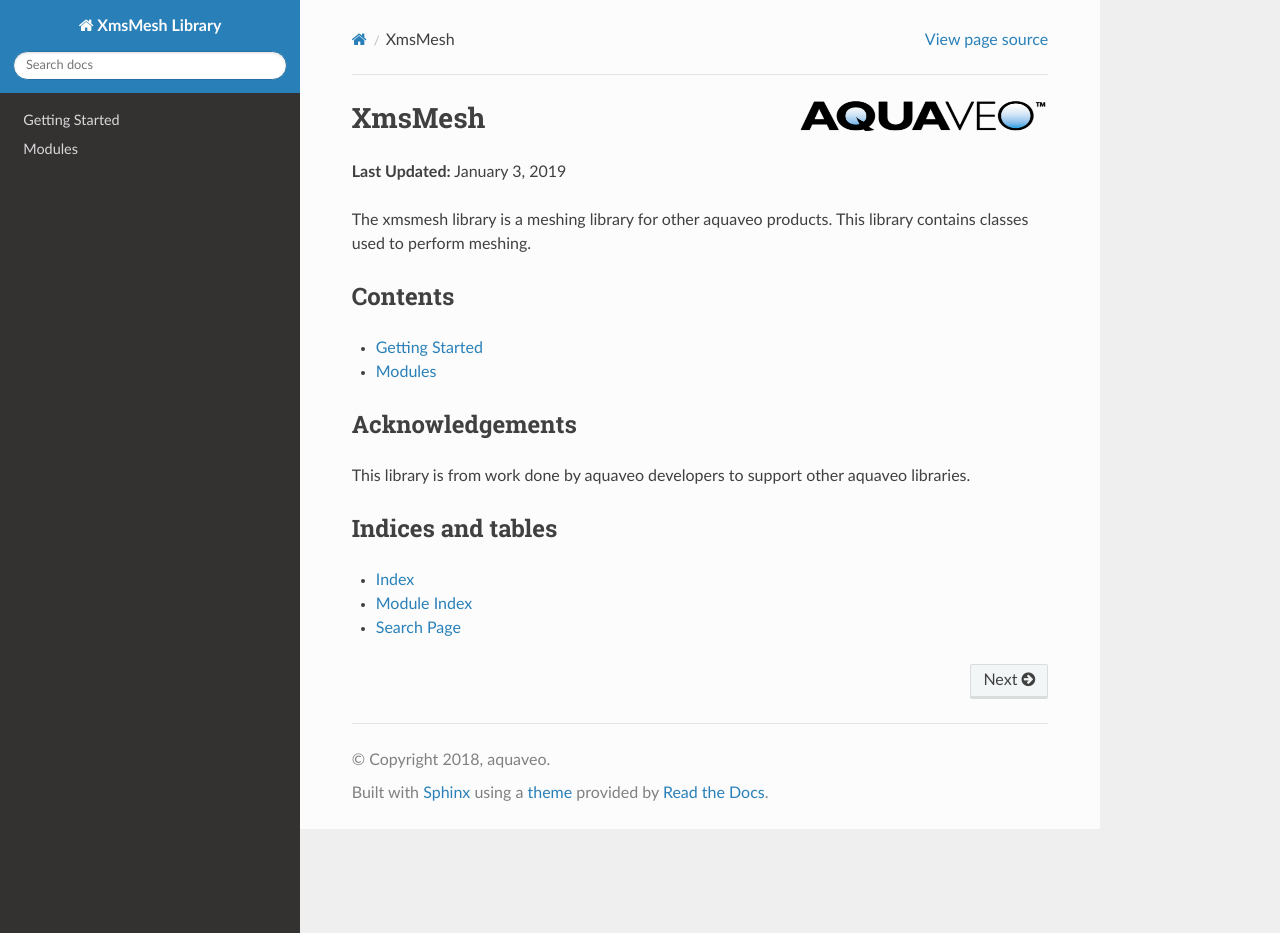
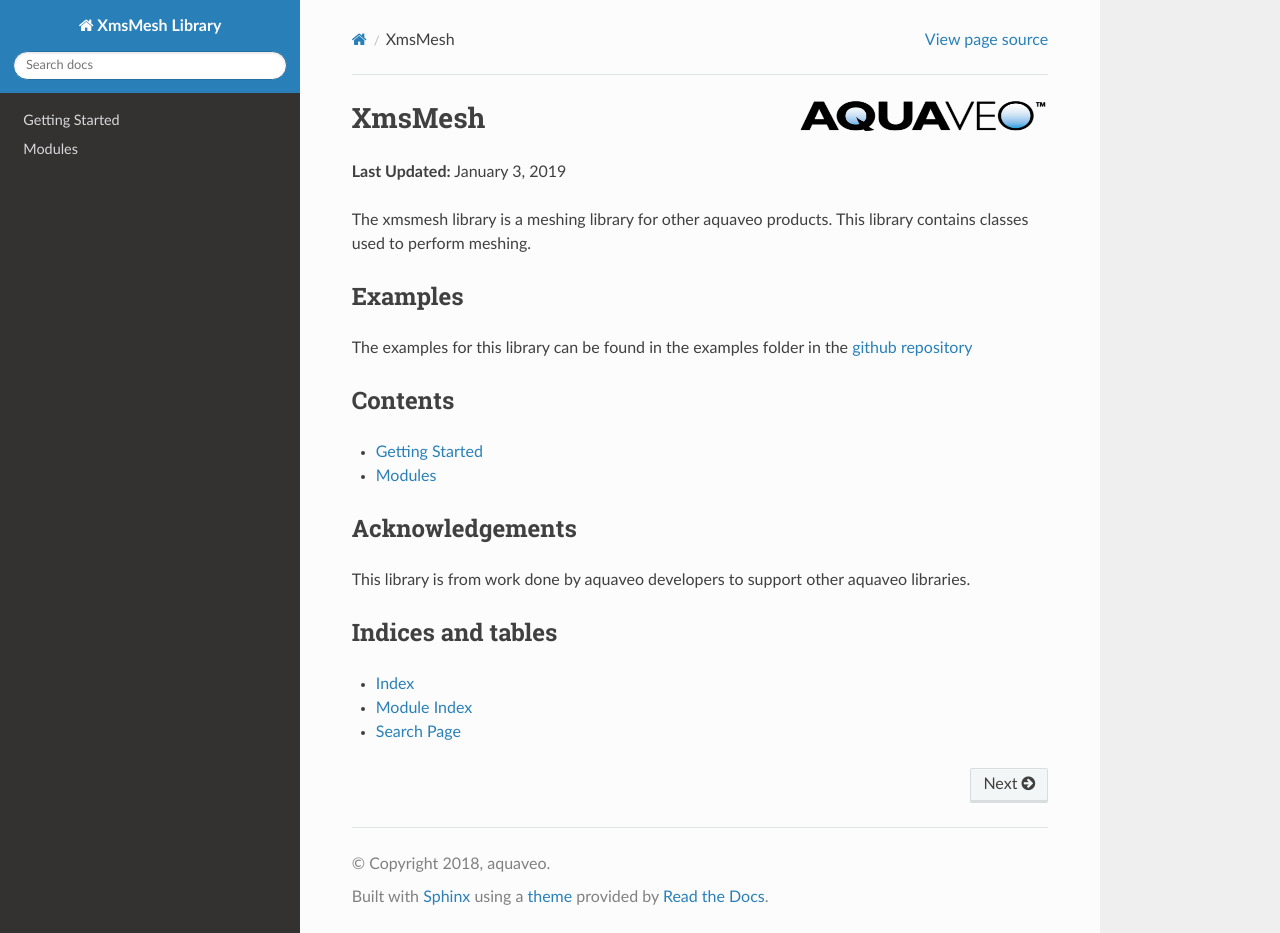
Before and after one commit to Aquaveo/xmsmesh, a Sphinx documentation site: the page built from pydocs/source/index.rst, in a window 1280 px wide and 933 px high. Built offline with Sphinx 7.4.7 and the Read the Docs theme 2.0.0, drawn with Linux system fonts in a browser that asks for light colours; the version number could not be read and is left out.

Commit message:
add examples link

```diff
--- a/pydocs/source/index.rst
+++ b/pydocs/source/index.rst
@@ -11,7 +11,10 @@
 
 The xmsmesh library is a meshing library for other aquaveo products. This library contains classes used to perform meshing.
 
+Examples
+========
 
+The examples for this library can be found in the examples folder in the `github repository <https://github.com/Aquaveo/xmsmesh>`_
 
 Contents
 ========
```
